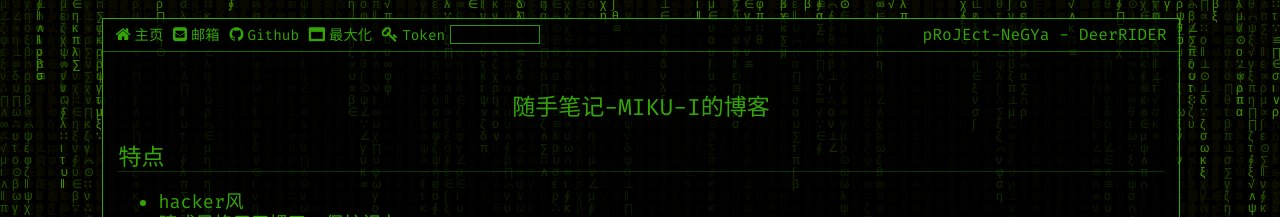
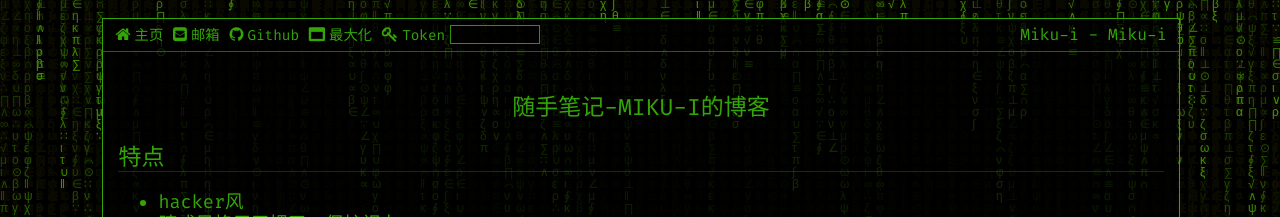
Before and after one commit to Miku-i/blok, a Jekyll site: the page built from pages/index.md, in a window 1280 px wide. Shown: the top 217 px of the page. Built offline with Jekyll 4.4.1, drawn with Linux system fonts in a browser that asks for light colours; formulas are drawn with MathJax 3.

Commit message:
Update _config.yml

```diff
--- a/_config.yml
+++ b/_config.yml
@@ -1,8 +1,8 @@
 ## Settings
-title: pRoJEct-NeGYa
-owner: "DeerRIDER"
-url: "https://akiritsu.github.io"
-baseurl: "/pRoJEct-NeGYa"
+title: Miku-i
+owner: "Miku-i"
+url: "https://miku-i.github.io"
+baseurl: "/miku-i"
 permalink: /:title/
 description: ""
 markdown: kramdown
```
